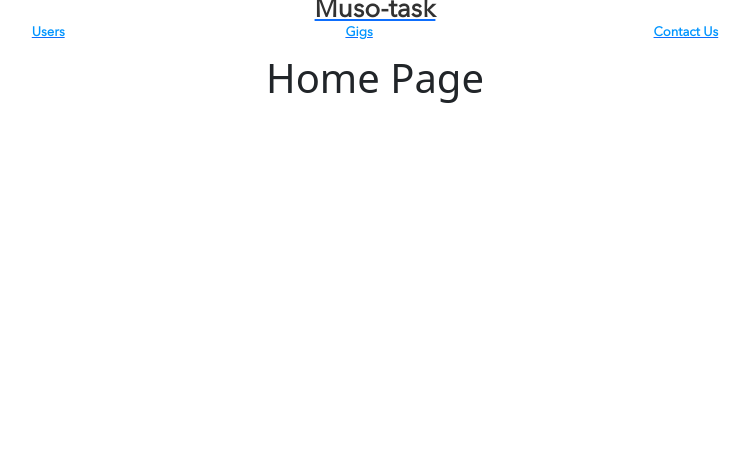
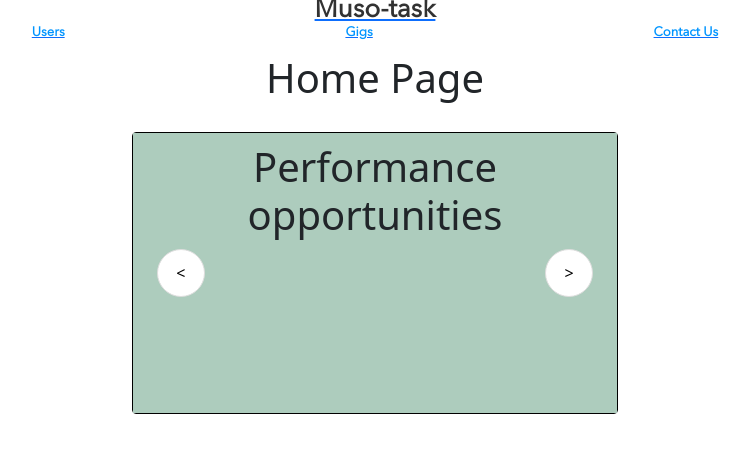
Before and after one commit to Drewshka/muso-task, a React (Create React App) app in the folder client/: page / in a window 1280 px wide. Shown: the top 452 px of the page, without its empty margins (265-1015 px from the left). Built offline with nearby package versions, Linux system fonts and the light colour scheme.

Commit message:
got a basic carousel working for categories of gigs.  I want to include some background photos of these categories in the carousel

```diff
--- /dev/null
+++ b/client/src/components/Carousel/Carousel.js
@@ -0,0 +1,52 @@
+import "./Carousel.scss"; //will be added later
+import React, { useState, useEffect } from "react";
+
+const Carousel = (props) => {
+  const { children } = props;
+
+  const [currentIndex, setCurrentIndex] = useState(0);
+  const [length, setLength] = useState(children.length);
+
+  // Set the length to match current children from props
+  useEffect(() => {
+    setLength(children.length);
+  }, [children]);
+
+  const next = () => {
+    if (currentIndex < length - 1) {
+      setCurrentIndex((prevState) => prevState + 1);
+    }
+  };
+
+  const prev = () => {
+    if (currentIndex > 0) {
+      setCurrentIndex((prevState) => prevState - 1);
+    }
+  };
+
+  return (
+    <div className="carousel-container">
+      <div className="carousel-wrapper">
+        {/* You can alwas change the content of the button to other things */}
+        <button onClick={prev} className="left-arrow">
+          &lt;
+        </button>
+        <div className="carousel-content-wrapper">
+          {/*...*/}
+          <div
+            className="carousel-content"
+            style={{ transform: `translateX(-${currentIndex * 100}%)` }}
+          >
+            {children}
+          </div>
+        </div>
+        {/* You can alwas change the content of the button to other things */}
+        <button onClick={next} className="right-arrow">
+          &gt;
+        </button>
+      </div>
+    </div>
+  );
+};
+
+export default Carousel;
--- /dev/null
+++ b/client/src/components/Carousel/Carousel.scss
@@ -0,0 +1,66 @@
+.carousel-container {
+  //   width: 100%;
+  display: flex;
+  flex-direction: column;
+  width: 38%;
+  margin: 0 auto;
+  border: 1px solid black;
+  border-radius: 4px;
+  margin-top: 30px;
+  margin-bottom: 30px;
+}
+
+.carousel-wrapper {
+  display: flex;
+  width: 100%;
+  position: relative;
+}
+
+.carousel-content-wrapper {
+  overflow: hidden;
+  width: 100%;
+  height: 100%;
+  background-color: #adccbd;
+}
+
+.carousel-content {
+  display: flex;
+  transition: all 250ms linear;
+  -ms-overflow-style: none; /* hide scrollbar in IE and Edge */
+  scrollbar-width: none; /* hide scrollbar in Firefox */
+  height: 35vh;
+}
+
+/* hide scrollbar in webkit browser */
+.carousel-content::-webkit-scrollbar,
+.carousel-content::-webkit-scrollbar {
+  display: none;
+}
+
+.carousel-content > * {
+  width: 100%;
+  flex-shrink: 0;
+  flex-grow: 1;
+  padding-top: 10px;
+}
+
+.left-arrow,
+.right-arrow {
+  position: absolute;
+  z-index: 1;
+  top: 50%;
+  transform: translateY(-50%);
+  width: 48px;
+  height: 48px;
+  border-radius: 24px;
+  background-color: white;
+  border: 1px solid #ddd;
+}
+
+.left-arrow {
+  left: 24px;
+}
+
+.right-arrow {
+  right: 24px;
+}
--- a/client/src/pages/HomePage/HomePage.js
+++ b/client/src/pages/HomePage/HomePage.js
@@ -1,6 +1,7 @@
 import { Link } from "react-router-dom";
 import "./HomePage.scss";
 import React from "react";
+import Carousel from "../../components/Carousel/Carousel";
 // import Photo from "../../assets/images/Upload-video-bike.jpg";
 // import axios from "axios";
 // const apiUrl = "http://localhost:8080";
@@ -9,6 +10,20 @@
   return (
     <section className="home">
       <h1>Home Page</h1>
+      <Carousel>
+        <div>
+          <h1>Performance opportunities</h1>
+        </div>
+        <div>
+          <h1>Recording and studio work</h1>
+        </div>
+        <div>
+          <h1>Teaching opportunities</h1>
+        </div>
+        {/* <img src="https://via.placeholder.com/1600x300" alt="placeholder" />
+        <img src="https://via.placeholder.com/1600x300" alt="placeholder" />
+        <img src="https://via.placeholder.com/1600x300" alt="placeholder" /> */}
+      </Carousel>
     </section>
   );
 }
```
